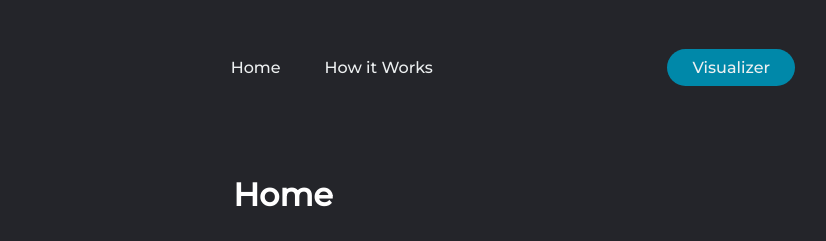
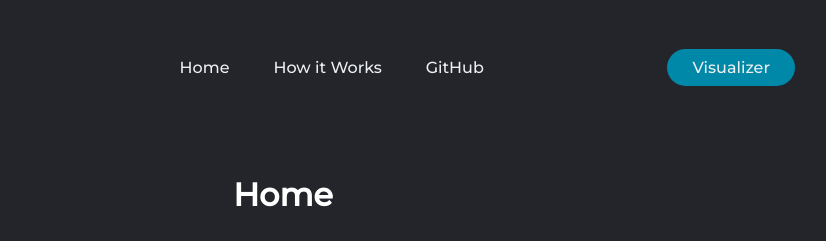
Before and after one commit to AMadharha/Molecule-Visualizer, a plain HTML site: page index.html in a window 1280 px wide. Shown: the top 241 px of the page, 357-1183 px from the left. Drawn offline with Linux system fonts and the light colour scheme.

Commit message:
completed pages

```diff
--- a/index.html
+++ b/index.html
@@ -14,6 +14,7 @@
                 <ul class="nav_links">
                     <li><a href="index.html">Home</a></li>
                     <li><a href="works.html">How it Works</a></li>
+                    <li><a href="https://github.com/AMadharha/Molecule-Visualizer" target=”_blank”>GitHub</a></li>
                 </ul>
             </nav>
             <a class="cta" href="visualizer.html"><button>Visualizer</button></a>
```
Also changed, not shown: works.html (+1 -0 lines).
